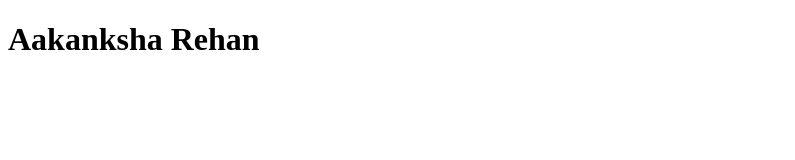
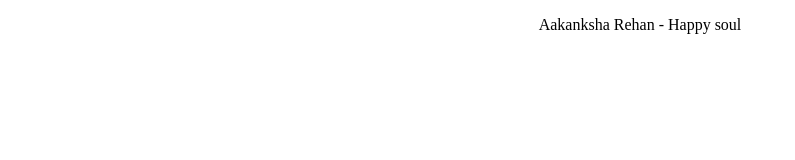
Before and after one commit to milapbhojak/milapbhojak.github.io, a plain HTML site: page projectname.html in a window 1280 px wide. Shown: the whole page, without its empty margins (0-795 px from the left). Drawn offline with Linux system fonts and the light colour scheme.

Commit message:
Update projectname.html

```diff
--- a/projectname.html
+++ b/projectname.html
@@ -1,6 +1,6 @@
 <!DOCTYPE html>
 <html>
 <body>
-<h1>Aakanksha Rehan</h1>
+<p align="center">Aakanksha Rehan - Happy soul</p>
 </body>
 </html>
```
